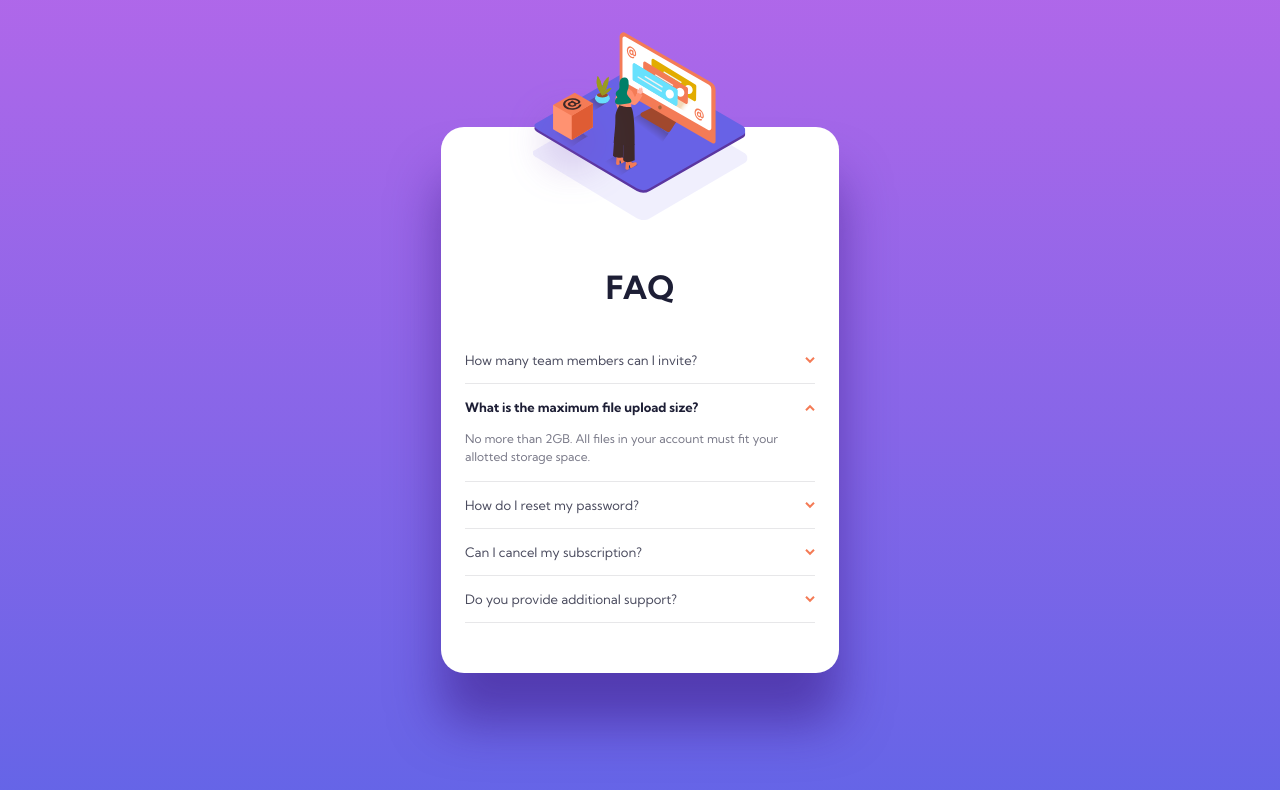
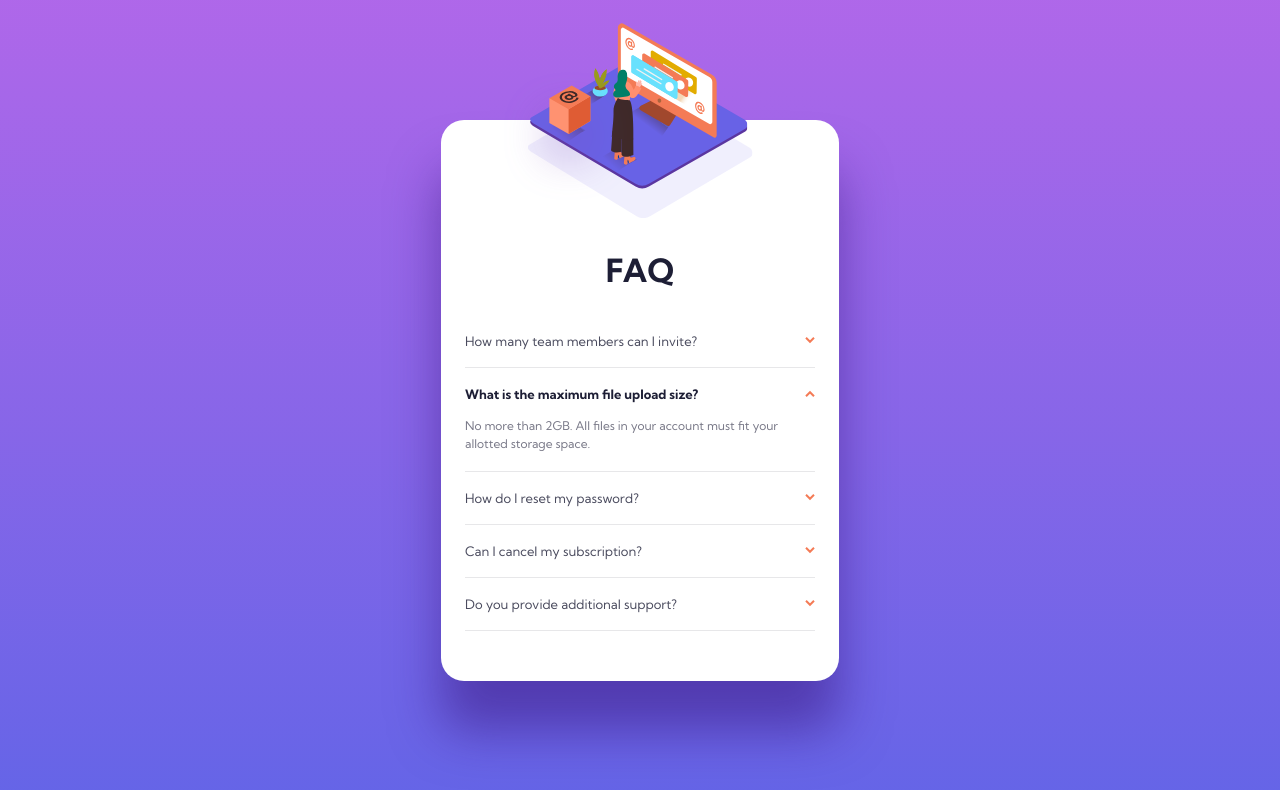
Before and after one commit to En-Jen/react-faq-accordion, a React (Create React App) app: page / in a window 1280 px wide. Shown: the top 790 px of the page. Built offline with nearby package versions, Linux system fonts and the light colour scheme.

Commit message:
added fadein animation

```diff
--- a/src/components/Accordion.css
+++ b/src/components/Accordion.css
@@ -7,15 +7,15 @@
 	font-weight: var(--weight-bold);
 	text-align: center;
 	color: var(--color-dark-blue);
-	margin-bottom: 3rem;
+	margin-bottom: 2.5rem;
 }
 
 .faq__items {
 }
 
 .faq__item {
-	padding-top: 1.5rem;
-	padding-bottom: 1.5rem;
+	padding-top: 1.8rem;
+	padding-bottom: 1.8rem;
 	cursor: pointer;
 	border-bottom: 1px solid var(--color-light-gray);
 }
@@ -30,7 +30,8 @@
 	font-weight: 400;
 	color: var(--color-dark-gray);
 	position: relative;
-	margin-right: auto;
+    margin-right: auto;
+    transition: color .3s ease;
 }
 
 .faq__question:hover {
@@ -60,4 +61,16 @@
 
 .faq__item.active .faq__answer {
 	display: block;
+	animation: fadein .5s ease;
 }
+
+@keyframes fadein {
+	0% {
+		opacity: 0;
+		transform: translateY(-1.5rem);
+	}
+	100% {
+		opacity: 1;
+		transform: translateY(0);
+	}
+}
--- a/src/components/FaqCard.css
+++ b/src/components/FaqCard.css
@@ -1,6 +1,6 @@
 .faq {
 	background-color: var(--color-white);
-	padding: 14rem 2.4rem 5rem 2.4rem;
+	padding: 13rem 2.4rem 5rem 2.4rem;
 	height: 100%;
 	width: 100%;
 	box-shadow: 0 50px 50px rgb(53, 18, 122, .5);
@@ -19,12 +19,12 @@
 .faq__image {
 	display: block;
 	height: 18rem;
-	width: 23.7rem;
+	width: 24.7rem;
 	background-size: contain;
 	background-repeat: no-repeat;
 	background-image: url(../assets/illustration-woman-online-mobile.svg);
 	position: absolute;
-	top: -9.5rem;
+	top: -9.7rem;
 	left: calc(50% - 1.3rem);
 	transform: translateX(-50%);
 	z-index: 2;
@@ -34,7 +34,7 @@
 	display: block;
 	margin: auto;
 	height: 18rem;
-	width: 21.5rem;
+	width: 22.5rem;
 	background-size: contain;
 	background-repeat: no-repeat;
 	background-image: url(../assets/bg-pattern-mobile.svg);
```
